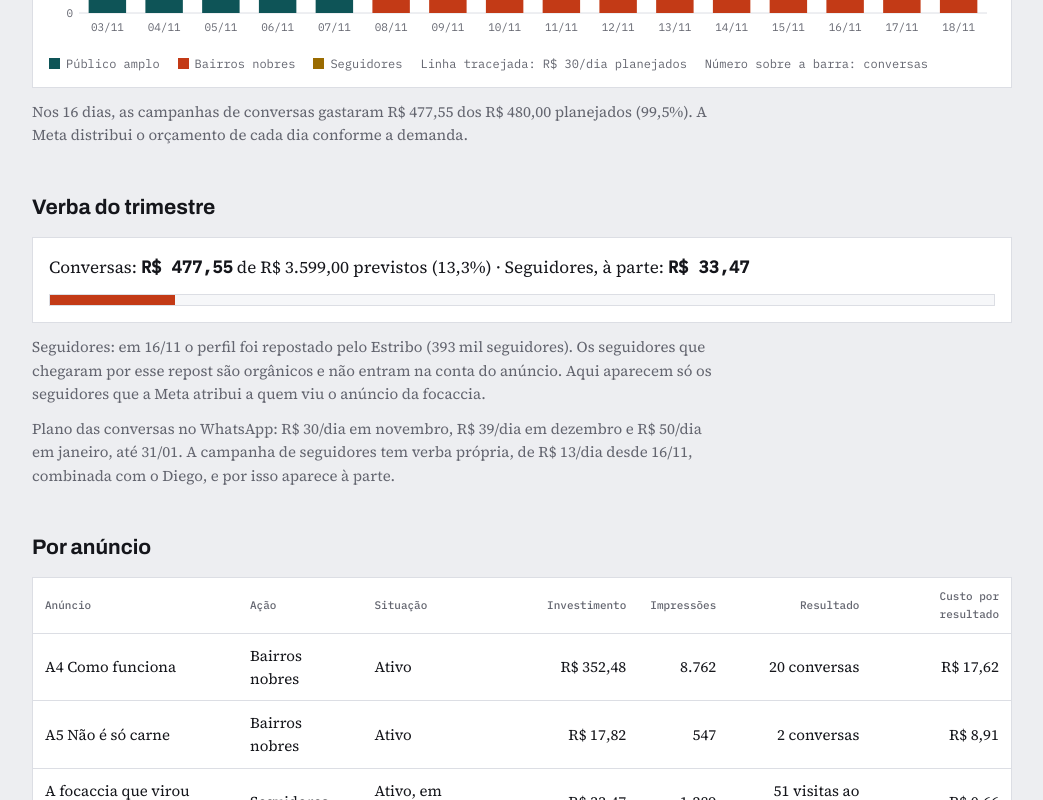
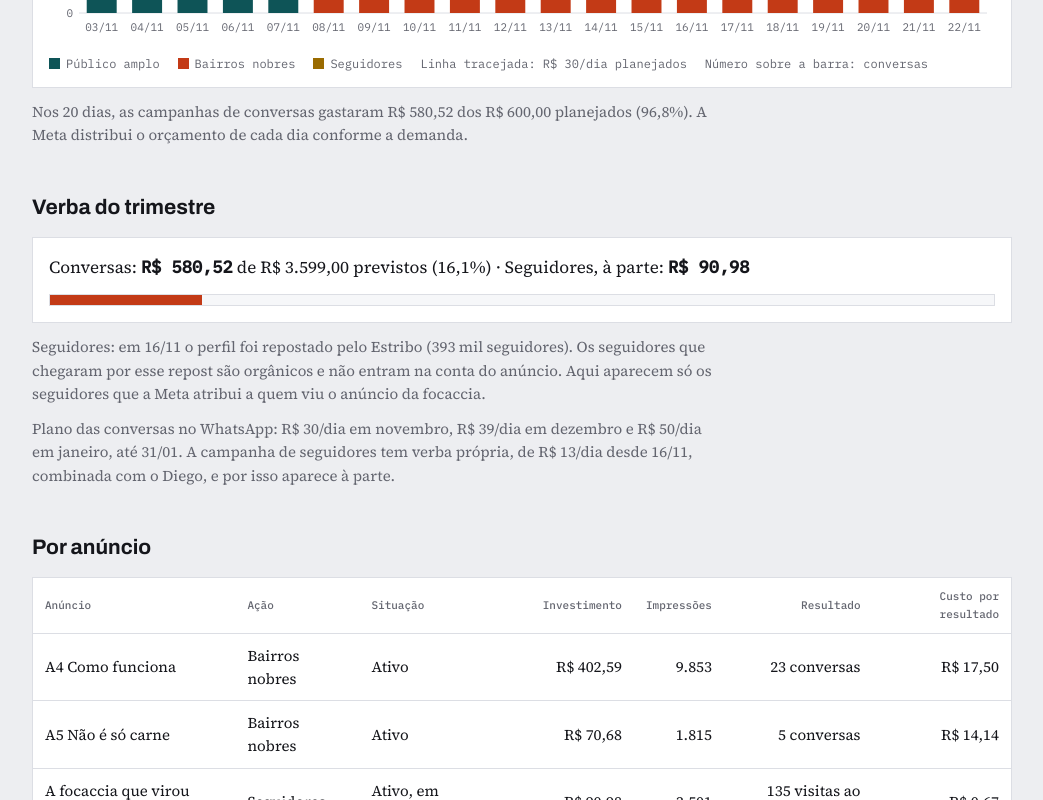
Before and after one commit to fabriciokaempf/eu-asso-pra-ti, a plain HTML site: page anuncios/index.html in a window 1280 px wide. Shown: the part 2000-2800 px from the top of the page, without its empty margins (118-1161 px from the left). Drawn offline with Linux system fonts and the light colour scheme.

Commit message:
Painel da fase 2: dados da Meta até 22/11
Co-Authored-By: Claude Opus 5.5 <noreply@anthropic.com>

```diff
--- a/anuncios/index.html
+++ b/anuncios/index.html
@@ -62,7 +62,7 @@ a.sem{display:block;background:var(--surface);border:1px solid var(--line);paddi
   <div class="kicker">Eu Asso pra Ti · Anúncios da fase 2</div>
   <h1>Painel da fase 2</h1>
   <p class="lead" id="lead"></p>
-  <div class="meta mono">Período: 3 a 18 de novembro de 2026 · Dados da Meta com 18/11 fechado · O dia 19/11 entra na próxima atualização</div>
+  <div class="meta mono">Período: 3 a 22 de novembro de 2026 · Dados da Meta com 22/11 fechado · O dia 23/11 entra na próxima atualização</div>
 </header>
 
 <section aria-label="Visão geral" class="grid g4" id="kpis"></section>
@@ -71,7 +71,7 @@ a.sem{display:block;background:var(--surface);border:1px solid var(--line);paddi
   <h2>Análise e ações</h2>
   <div class="grid g2">
     <div class="cell"><h3>Diagnóstico</h3><p id="diag"></p></div>
-    <div class="cell featured"><h3>Ação mais recente</h3><p>Em 16/11 entrou no ar a campanha de seguidores qualificados, por fora da campanha de conversas, com R$ 13 por dia. Ela mostra o post da focaccia para quem decide e contrata eventos de alto padrão: bairros nobres de Porto Alegre e litoral norte, com Xangri-lá no centro, de 30 a 60 anos. A campanha de conversas segue como está, para preservar o que já aprendeu. Na primeira leitura, com dados até 18/11, o anúncio trouxe 51 visitas ao perfil e 20 seguidores, a R$ 1,67 cada. O criativo segue sem mudanças, para não reiniciar o aprendizado.</p></div>
+    <div class="cell featured"><h3>Ação mais recente</h3><p>Em 16/11 entrou no ar a campanha de seguidores qualificados, por fora da campanha de conversas, com R$ 13 por dia. Ela mostra o post da focaccia para quem decide e contrata eventos de alto padrão: bairros nobres de Porto Alegre e litoral norte, com Xangri-lá no centro, de 30 a 60 anos. A campanha de conversas segue como está, para preservar o que já aprendeu. Com dados até 22/11, o anúncio já trouxe 135 visitas ao perfil e 53 seguidores, a R$ 1,72 cada, com ritmo estável dia a dia. O criativo segue sem mudanças, para não reiniciar o aprendizado.</p></div>
     <div class="cell"><h3>Monitorando</h3><ul><li>Campanha de conversas: quantos pedidos esbarram em data já ocupada, hoje o principal motivo de não fechar.</li><li>Campanha de seguidores: visitas ao perfil, seguidores novos e como o criativo responde.</li><li>Quantos seguidores novos viram conversa no WhatsApp.</li></ul></div>
     <div class="cell"><h3>Próximos passos</h3><ul><li>Todos os dias: leitura da campanha de seguidores. O criativo segue sem mudanças enquanto a Meta aprende.</li><li>1º/12: anúncios novos e verba de dezembro, numa mudança só.</li><li>1º/12: conversa de retorno para quem já interagiu com o perfil.</li></ul></div>
   </div>
@@ -136,11 +136,15 @@ const dias=[
 {d:'15/11',am:z,aa:{g:34.57,i:743,c:3,r:1},sg:0},
 {d:'16/11',am:z,aa:{g:38.61,i:924,c:7,r:3},sg:10.08},
 {d:'17/11',am:z,aa:{g:38.31,i:859,c:8,r:2},sg:10.14},
-{d:'18/11',am:z,aa:{g:31.78,i:668,c:3,r:3},sg:13.25}];
-const SEGM={g:33.47,i:1289,c:58,v:51,f:20};
+{d:'18/11',am:z,aa:{g:31.78,i:668,c:3,r:3},sg:13.25},
+{d:'19/11',am:z,aa:{g:20.98,i:511,c:2,r:1},sg:12.62},
+{d:'20/11',am:z,aa:{g:21.84,i:417,c:1,r:2},sg:16.00},
+{d:'21/11',am:z,aa:{g:23.88,i:560,c:7,r:3},sg:12.68},
+{d:'22/11',am:z,aa:{g:36.27,i:871,c:8,r:0},sg:16.21}];
+const SEGM={g:90.98,i:3501,c:147,v:135,f:53};
 const anuncios=()=>[
-['A4 Como funciona',AA,'Ativo',352.48,8762,'20 conversas',352.48/20],
-['A5 Não é só carne',AA,'Ativo',17.82,547,'2 conversas',17.82/2],
+['A4 Como funciona',AA,'Ativo',402.59,9853,'23 conversas',402.59/23],
+['A5 Não é só carne',AA,'Ativo',70.68,1815,'5 conversas',70.68/5],
 ['A focaccia que virou assunto',SG,'Ativo, em aprendizado',SEGM.g,SEGM.i,SEGM.v+' visitas ao perfil',SEGM.g/SEGM.v],
 ['A4 Como funciona',AM,'Pausado',85.26,2536,'18 conversas',85.26/18],
 ['A1 O fogo pronto',AM,'Pausado',13.94,474,'4 conversas',13.94/4],
```
